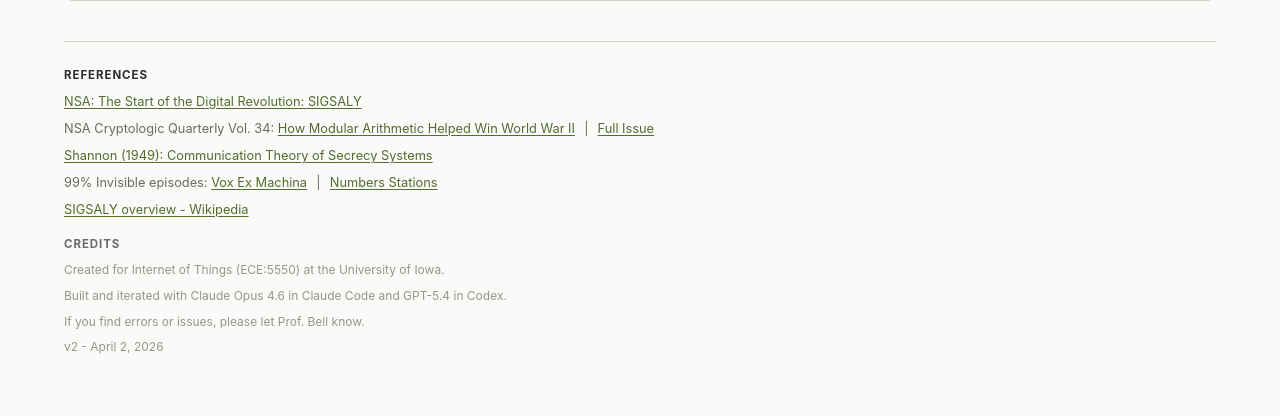
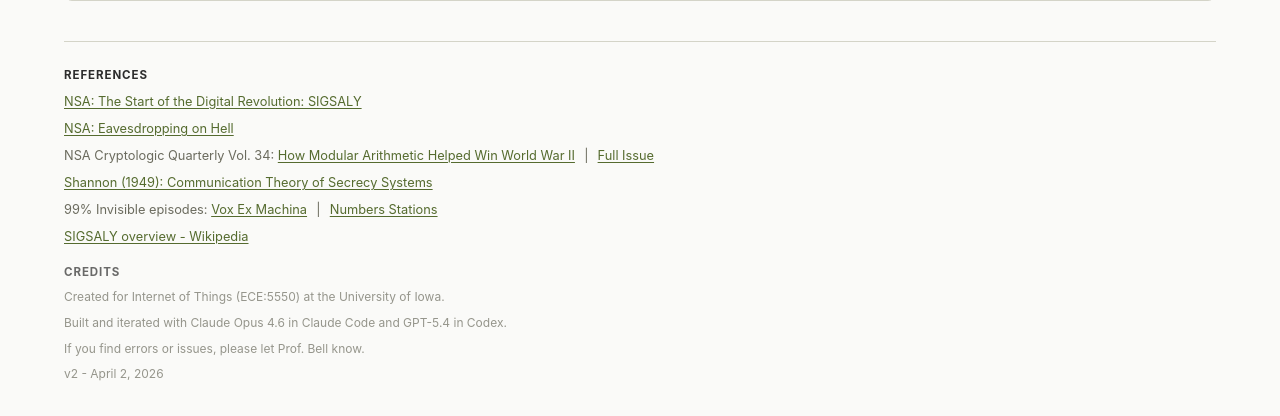
Before and after one commit to trbll/sigsalysim, a Flask app: template web/templates/index.html in a window 1280 px wide. Shown: the part 1021-1437 px from the top of the page. Before the commit the page ends 1375 px from the top, so only its background shows below. Run offline with Flask 3, Linux system fonts and the light colour scheme; the template is opened without the code that fills it, so the values that code supplies are empty.

Commit message:
Add NSA eavesdropping reference

```diff
--- a/web/templates/index.html
+++ b/web/templates/index.html
@@ -287,6 +287,9 @@
             <a href="{{ url_for('static', filename='references/nsa-sigsaly-brochure.pdf') }}" target="_blank" rel="noopener">NSA: The Start of the Digital Revolution: SIGSALY</a>
         </div>
         <div class="footer-link-line">
+            <a href="https://www.nsa.gov/portals/75/documents/about/cryptologic-heritage/historical-figures-publications/publications/wwii/eavesdropping.pdf" target="_blank" rel="noopener">NSA: Eavesdropping on Hell</a>
+        </div>
+        <div class="footer-link-line">
             NSA Cryptologic Quarterly Vol. 34:
             <a href="{{ url_for('static', filename='references/cryptologic-quarterly-2015-01-modular-arithmetic.pdf') }}" target="_blank" rel="noopener">How Modular Arithmetic Helped Win World War II</a>
             <span class="footer-link-sep">|</span>
```
